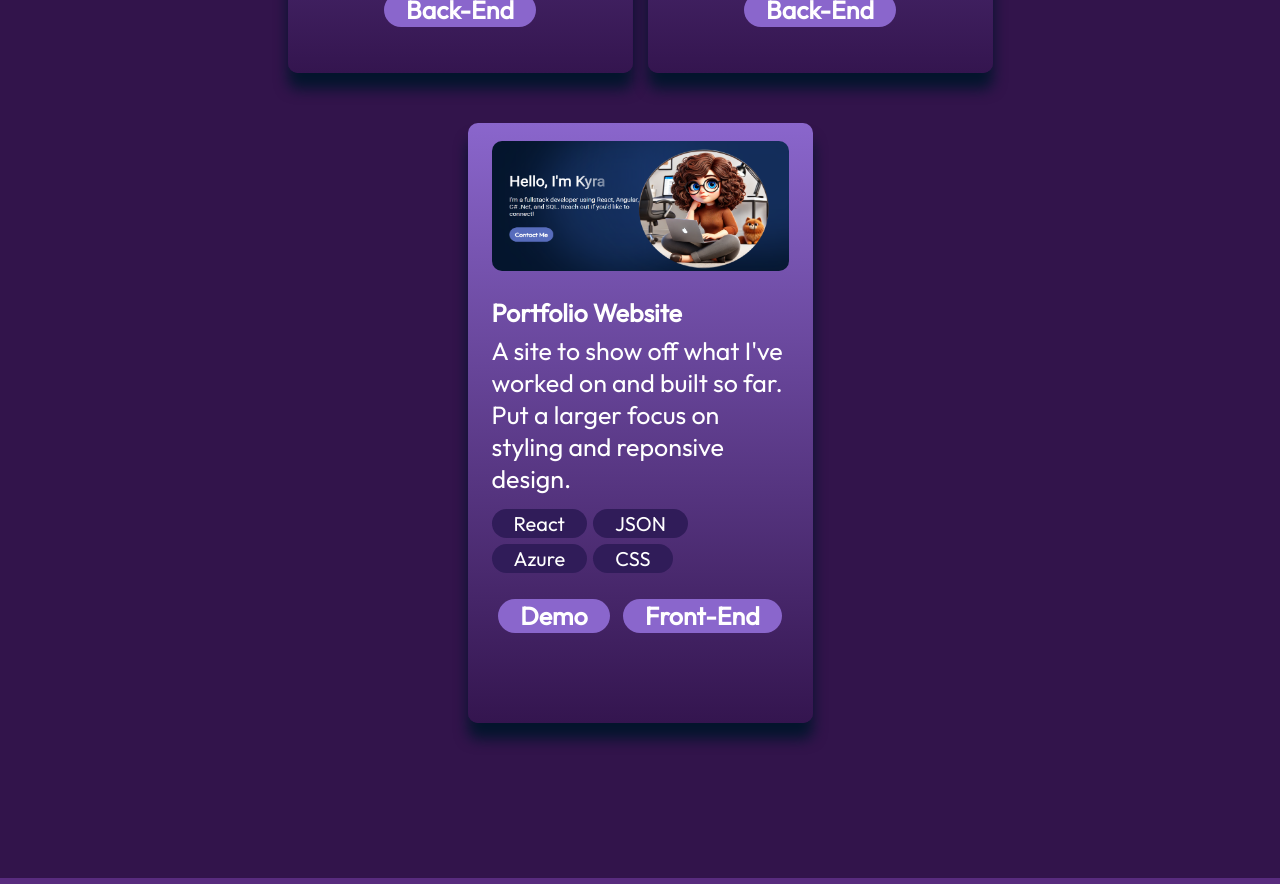
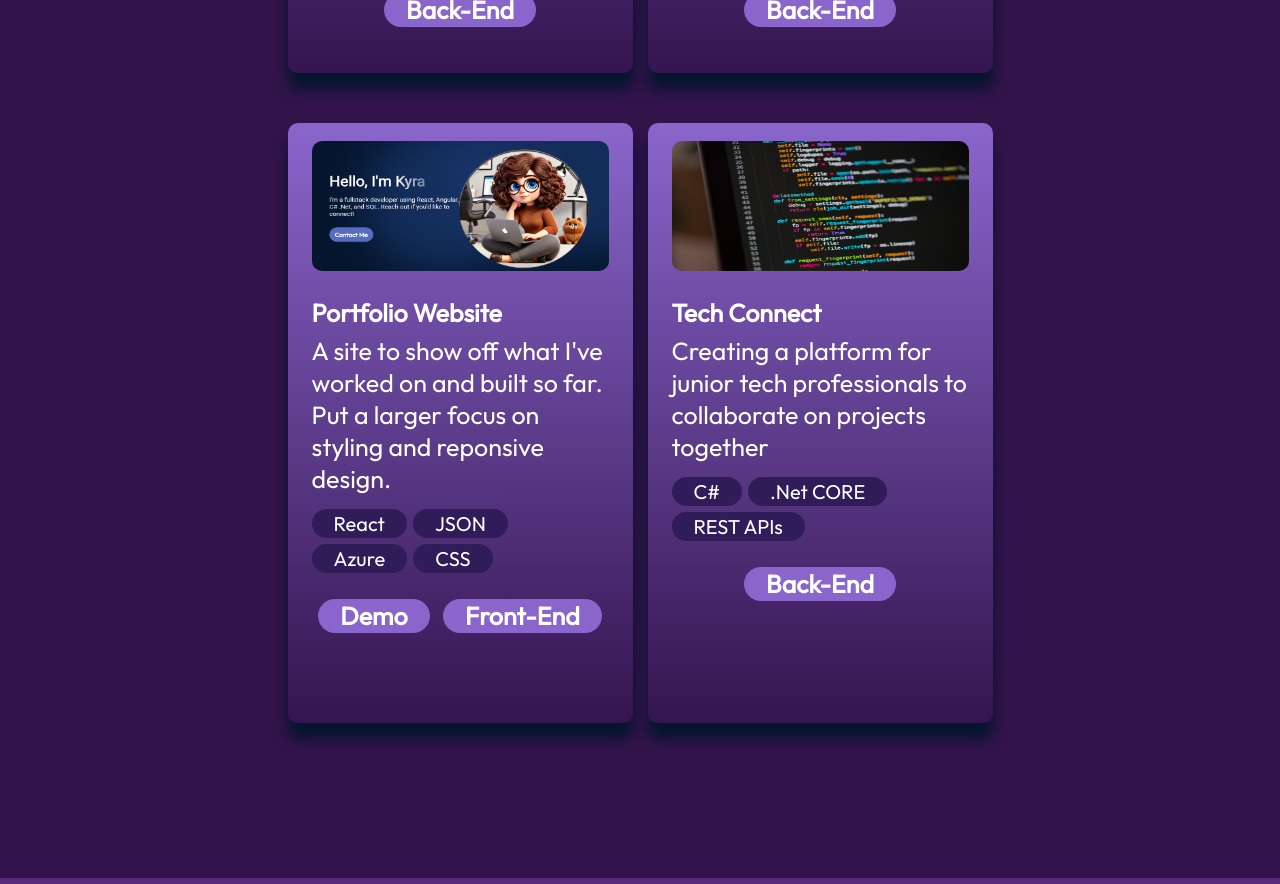
Before and after one commit to kyra-moore21/KMPortfolio, a React (Vite) app: page / in a window 1280 px wide. Shown: the part 3060-3944 px from the top of the page. Built offline with nearby package versions, Linux system fonts and the light colour scheme.

Commit message:
added tech connect project

```diff
--- a/package.json
+++ b/package.json
@@ -14,7 +14,8 @@
     "@fontsource/outfit": "^5.0.13",
     "@fontsource/roboto": "^5.0.13",
     "react": "^18.3.1",
-    "react-dom": "^18.3.1"
+    "react-dom": "^18.3.1",
+    "swiper": "^11.1.10"
   },
   "devDependencies": {
     "@types/react": "^18.3.3",
--- a/src/components/Projects/Projects.jsx
+++ b/src/components/Projects/Projects.jsx
@@ -2,6 +2,11 @@ import React from 'react';
 import projects from "../../data/projects.json";
 import styles from "./Projects.module.css";
 import ProjectCard from './ProjectCard';
+// import { Swiper, SwiperSlide } from 'swiper/react';
+// import 'swiper/swiper-bundle.css';
+// import SwiperCore, { Navigation, Pagination } from 'swiper';
+
+//SwiperCore.use([Navigation, Pagination]);
 
 const Projects = () => {
     return (
@@ -20,4 +25,5 @@ const Projects = () => {
     )
   }
 
+
 export default Projects
--- a/src/data/projects.json
+++ b/src/data/projects.json
@@ -26,6 +26,15 @@
         "demo": "https://kyramoore.netlify.app",
         "githubFrontend": "https://github.com/kyra-moore21/KMPortfolio",
         "githubBackend": null
+    },
+    {
+        "title": "Tech Connect",
+        "imageSrc": "projectScreenshots/code.jpg",
+        "description": "Creating a platform for junior tech professionals to collaborate on projects together",
+        "skills": ["C#", ".Net CORE", "REST APIs"],
+        "demo": null,
+        "githubFrontend": null,
+        "githubBackend": "https://github.com/kyra-moore21/TechConnect"
     }
 
 ]
```
Also changed, not shown: assests/projectScreenshots/code.jpg (added), 1 other file (tests, documents, lock files or other folders). Lines whose indentation alone changed are shown as unchanged.
